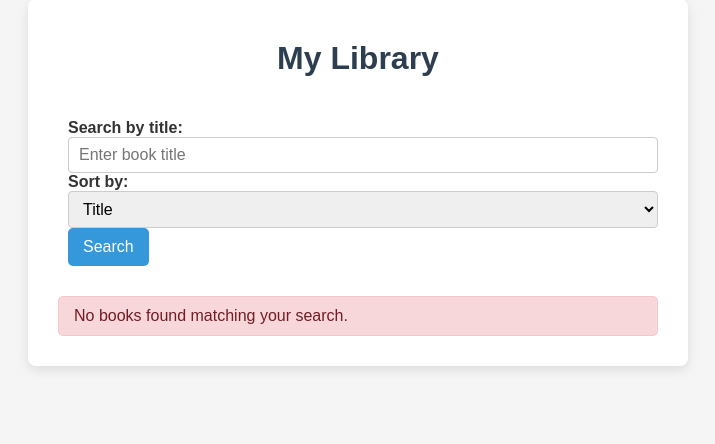
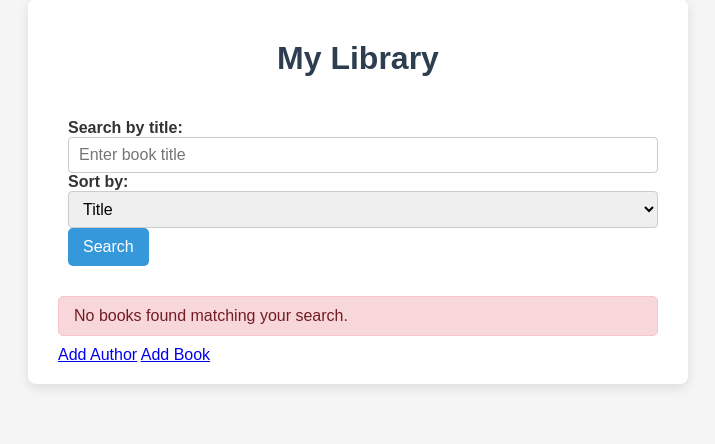
Before and after one commit to haki36/Book-Alchemy, a Flask app: page / in a window 1280 px wide. Shown: the part 21-465 px from the top of the page, without its empty margins (282-997 px from the left). Run offline with Flask 3, Linux system fonts and the light colour scheme.

Commit message:
feat: delete book and author and update library

```diff
--- a/app.py
+++ b/app.py
@@ -12,10 +12,13 @@ The application uses Flask-SQLAlchemy with a SQLite database.
 """
 
 import os
-from flask import Flask, render_template, request
+from flask import Flask, flash, render_template, request, redirect, url_for
 from data_models import db, Author, Book
 
+
 app = Flask(__name__)
+app.config['SECRET_KEY'] = 'dev_secret_key'
+
 
 basedir = os.path.abspath(os.path.dirname(__file__))
 app.config['SQLALCHEMY_DATABASE_URI'] = \
@@ -26,6 +29,7 @@ db.init_app(app)
 # Only for creating tables once
 # with app.app_context():
 #     db.create_all()
+
 
 @app.route('/add_author', methods=['GET', 'POST'])
 def add_author():
@@ -83,6 +87,38 @@ def add_book():
 
     return render_template('add_book.html', authors=authors, success_message=success_message)
 
+
+@app.route('/book/<int:book_id>/delete', methods=['POST'])
+def delete_book(book_id):
+    """
+    Handle book deletion from the database.
+    POST:
+        Receive the book id from the URL,
+        find the matching Book object,
+        delete it from the database,
+        and redirect back to the home page.
+    Args:
+        book_id (int): The id of the book that should be deleted.
+    Returns:
+        Response: Redirect to the home page.
+    """
+    book = Book.query.get_or_404(book_id)
+    author = book.author
+
+    db.session.delete(book)
+    db.session.commit()
+
+    remaining_books = Book.query.filter_by(author_id=author.id).count()
+
+    if remaining_books == 0:
+        db.session.delete(author)
+        db.session.commit()
+
+    flash('Book was deleted successfully.')
+
+    return redirect(url_for('home'))
+
+
 @app.route('/', methods=['GET', 'POST'])
 def home():
     """
@@ -117,5 +153,6 @@ def home():
         search_term=search_term
     )
 
+
 if __name__ == "__main__":
     app.run(debug=True)
--- a/templates/home.html
+++ b/templates/home.html
@@ -23,6 +23,16 @@
             <button type="submit">Search</button>
         </form>
 
+        {% with messages = get_flashed_messages() %}
+            {% if messages %}
+                <div>
+                    {% for message in messages %}
+                        <p>{{ message }}</p>
+                    {% endfor %}
+                </div>
+            {% endif %}
+        {% endwith %}
+
         {% if books %}
             {% for book in books %}
                 <div>
@@ -33,11 +43,24 @@
                     <p><strong>Author:</strong> {{ book.author.name }}</p>
                     <p><strong>Publication Year:</strong> {{ book.publication_year }}</p>
                     <p><strong>ISBN:</strong> {{ book.isbn }}</p>
+
+                    <form
+                        action="{{ url_for('delete_book', book_id=book.id) }}"
+                        method="POST"
+                        onsubmit="return confirm('Bist du sicher, dass du dieses Buch löschen möchtest?');">
+                        <button type="submit">
+                            Delete
+                        </button>
+                    </form>
                 </div>
             {% endfor %}
         {% else %}
             <p class="error">No books found matching your search.</p>
         {% endif %}
+        <div class="navigation">
+            <a href="{{ url_for('add_author') }}">Add Author</a>
+            <a href="{{ url_for('add_book') }}">Add Book</a>
+        </div>
     </div>
 </body>
 </html>
```
Also changed, not shown: data/library.sqlite.
